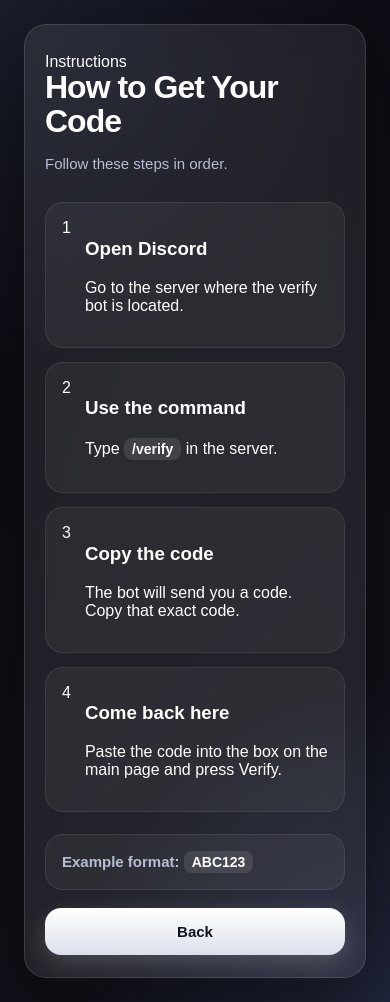
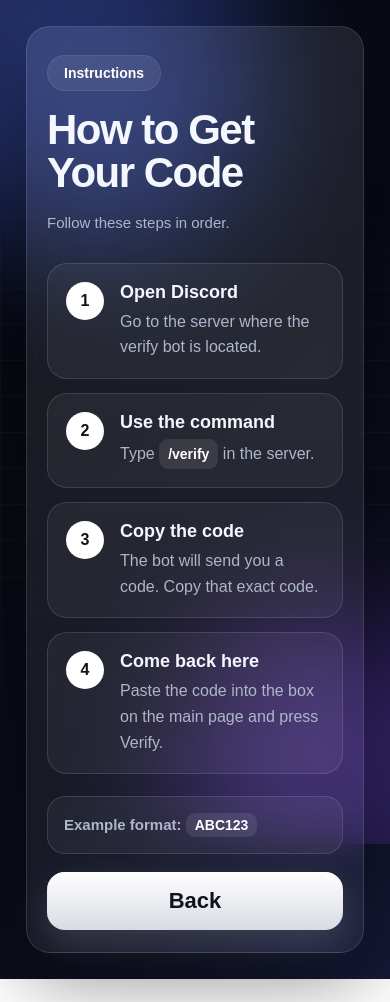
Before and after one commit to rayf24241-a11y/Raysverification, a website: page how.html in a window 390 px wide. After the commit the page ends 979 px from the top, so only its background shows below. Drawn offline with Linux system fonts and the light colour scheme.

Commit message:
Update style.css

```diff
--- a/style.css
+++ b/style.css
@@ -3,41 +3,88 @@
 }
 
 :root {
-  --bg-1: #0b0b12;
-  --bg-2: #12131b;
-  --card: rgba(255, 255, 255, 0.08);
-  --card-border: rgba(255, 255, 255, 0.12);
-  --text-main: #ffffff;
-  --text-soft: #b8bfd3;
-  --white: #ffffff;
-  --shadow: 0 20px 60px rgba(0, 0, 0, 0.45);
+  --bg-1: #06070d;
+  --bg-2: #0d1020;
+  --panel: rgba(255, 255, 255, 0.08);
+  --panel-2: rgba(255, 255, 255, 0.05);
+  --border: rgba(255, 255, 255, 0.12);
+  --border-strong: rgba(255, 255, 255, 0.2);
+  --text: #f5f7ff;
+  --soft: #aeb6ca;
+  --danger: #ff8d8d;
+  --success: #4dff9a;
+  --button-text: #11131a;
+  --shadow: 0 25px 80px rgba(0, 0, 0, 0.45);
 }
 
-html, body {
+html,
+body {
   margin: 0;
   min-height: 100%;
   font-family: Arial, sans-serif;
-  color: var(--text-main);
+  color: var(--text);
   background:
-    radial-gradient(circle at top left, #1a1d2b 0%, transparent 35%),
-    radial-gradient(circle at bottom right, #20253a 0%, transparent 30%),
+    radial-gradient(circle at top left, #1a2042 0%, transparent 30%),
+    radial-gradient(circle at bottom right, #151937 0%, transparent 35%),
     linear-gradient(135deg, var(--bg-1), var(--bg-2));
 }
 
 body {
+  overflow-x: hidden;
   position: relative;
-  overflow-x: hidden;
 }
 
-.background-glow {
+.bg {
   position: fixed;
   inset: 0;
+  overflow: hidden;
   pointer-events: none;
-  background:
-    radial-gradient(circle at 20% 20%, rgba(255,255,255,0.05), transparent 22%),
-    radial-gradient(circle at 80% 30%, rgba(255,255,255,0.04), transparent 18%),
-    radial-gradient(circle at 50% 85%, rgba(255,255,255,0.03), transparent 22%);
-  filter: blur(10px);
+}
+
+.orb {
+  position: absolute;
+  border-radius: 50%;
+  filter: blur(70px);
+  opacity: 0.35;
+  animation: floatOrb 10s ease-in-out infinite;
+}
+
+.orb-1 {
+  width: 320px;
+  height: 320px;
+  background: #4d74ff;
+  top: -80px;
+  left: -60px;
+}
+
+.orb-2 {
+  width: 280px;
+  height: 280px;
+  background: #8d4dff;
+  right: -70px;
+  bottom: -40px;
+  animation-delay: -4s;
+}
+
+.grid {
+  position: absolute;
+  inset: 0;
+  background-image:
+    linear-gradient(rgba(255,255,255,0.035) 1px, transparent 1px),
+    linear-gradient(90deg, rgba(255,255,255,0.035) 1px, transparent 1px);
+  background-size: 36px 36px;
+  mask-image: radial-gradient(circle at center, black 35%, transparent 85%);
+}
+
+.noise {
+  position: absolute;
+  inset: 0;
+  opacity: 0.03;
+  background-image:
+    radial-gradient(circle at 20% 20%, #fff 0.7px, transparent 0.8px),
+    radial-gradient(circle at 80% 40%, #fff 0.7px, transparent 0.8px),
+    radial-gradient(circle at 50% 80%, #fff 0.7px, transparent 0.8px);
+  background-size: 120px 120px;
 }
 
 .page {
@@ -45,25 +92,268 @@
   display: flex;
   align-items: center;
   justify-content: center;
-  padding: 24px;
+  padding: 26px;
+  position: relative;
+  z-index: 1;
 }
 
 .card {
   width: 100%;
-  max-width: 540px;
-  padding: 34px 30px 28px;
-  border-radius: 26px;
-  background: var(--card);
-  border: 1px solid var(--card-border);
+  max-width: 620px;
+  padding: 36px 30px 28px;
+  border-radius: 30px;
+  background: linear-gradient(180deg, rgba(255,255,255,0.09), rgba(255,255,255,0.05));
+  border: 1px solid var(--border);
+  backdrop-filter: blur(18px);
   box-shadow: var(--shadow);
-  backdrop-filter: blur(18px);
   text-align: center;
   animation: riseIn 0.45s ease;
 }
 
 .how-card {
-  max-width: 720px;
+  max-width: 780px;
   text-align: left;
+}
+
+.badge {
+  display: inline-flex;
+  align-items: center;
+  justify-content: center;
+  margin-bottom: 18px;
+  padding: 9px 16px;
+  border-radius: 999px;
+  background: rgba(255,255,255,0.08);
+  border: 1px solid rgba(255,255,255,0.08);
+  color: #ffffff;
+  font-size: 14px;
+  font-weight: 700;
+}
+
+h1 {
+  margin: 0;
+  font-size: 62px;
+  line-height: 1.02;
+  letter-spacing: -2px;
+}
+
+.subtext {
+  margin: 16px 0 28px;
+  color: var(--soft);
+  font-size: 17px;
+  line-height: 1.6;
+}
+
+.input-wrap {
+  margin-bottom: 16px;
+}
+
+input {
+  width: 100%;
+  padding: 19px 20px;
+  border-radius: 20px;
+  border: 1px solid var(--border);
+  background: rgba(255,255,255,0.07);
+  color: var(--text);
+  outline: none;
+  font-size: 20px;
+  transition: 0.22s ease;
+  box-shadow: inset 0 1px 0 rgba(255,255,255,0.03);
+}
+
+input::placeholder {
+  color: #98a3bd;
+}
+
+input:focus {
+  border-color: var(--border-strong);
+  background: rgba(255,255,255,0.09);
+  transform: translateY(-1px);
+  box-shadow:
+    0 0 0 4px rgba(255,255,255,0.06),
+    inset 0 1px 0 rgba(255,255,255,0.06);
+}
+
+.main-btn {
+  width: 100%;
+  min-height: 64px;
+  padding: 16px 20px;
+  border: none;
+  border-radius: 20px;
+  background: linear-gradient(180deg, #ffffff, #d9dbe4);
+  color: var(--button-text);
+  font-size: 27px;
+  font-weight: 800;
+  cursor: pointer;
+  transition: 0.22s ease;
+  box-shadow:
+    0 14px 35px rgba(255,255,255,0.14),
+    inset 0 1px 0 rgba(255,255,255,0.7);
+  position: relative;
+  overflow: hidden;
+}
+
+.main-btn:hover {
+  transform: translateY(-2px) scale(1.01);
+  box-shadow:
+    0 18px 42px rgba(255,255,255,0.18),
+    inset 0 1px 0 rgba(255,255,255,0.78);
+}
+
+.main-btn:active {
+  transform: translateY(0) scale(0.995);
+}
+
+.main-btn.loading {
+  cursor: wait;
+  opacity: 0.94;
+}
+
+.btn-loader {
+  width: 22px;
+  height: 22px;
+  border: 3px solid rgba(17, 19, 26, 0.25);
+  border-top-color: rgba(17, 19, 26, 1);
+  border-radius: 50%;
+  display: inline-block;
+  animation: spin 0.8s linear infinite;
+  vertical-align: middle;
+}
+
+.result {
+  min-height: 30px;
+  margin: 18px 0 12px;
+  font-size: 16px;
+  font-weight: 700;
+  transition: 0.2s ease;
+}
+
+.result.success {
+  color: var(--success);
+  text-shadow: 0 0 14px rgba(77, 255, 154, 0.2);
+}
+
+.result.error {
+  color: var(--danger);
+}
+
+.success-box {
+  display: flex;
+  align-items: center;
+  gap: 14px;
+  margin: 12px 0 16px;
+  padding: 16px 18px;
+  border-radius: 18px;
+  background: rgba(77, 255, 154, 0.08);
+  border: 1px solid rgba(77, 255, 154, 0.18);
+  animation: fadeIn 0.35s ease;
+  text-align: left;
+}
+
+.success-icon {
+  width: 42px;
+  height: 42px;
+  border-radius: 50%;
+  background: rgba(77, 255, 154, 0.16);
+  color: var(--success);
+  display: flex;
+  align-items: center;
+  justify-content: center;
+  font-size: 26px;
+  font-weight: 900;
+  flex-shrink: 0;
+}
+
+.success-title {
+  color: var(--success);
+  font-size: 18px;
+  font-weight: 800;
+}
+
+.success-subtitle {
+  color: #c8d5cb;
+  font-size: 14px;
+  margin-top: 2px;
+}
+
+.how-btn {
+  background: #ffffff;
+  color: #12131a;
+  border: none;
+  border-radius: 999px;
+  padding: 10px 16px;
+  font-size: 14px;
+  font-weight: 800;
+  cursor: pointer;
+  transition: 0.2s ease;
+  box-shadow: 0 10px 24px rgba(255,255,255,0.12);
+}
+
+.how-btn:hover {
+  transform: translateY(-1px);
+  box-shadow: 0 14px 28px rgba(255,255,255,0.16);
+}
+
+.steps {
+  display: grid;
+  gap: 14px;
+  margin: 28px 0 22px;
+}
+
+.step {
+  display: flex;
+  gap: 16px;
+  padding: 18px;
+  border-radius: 20px;
+  background: var(--panel-2);
+  border: 1px solid var(--border);
+}
+
+.step-num {
+  width: 38px;
+  height: 38px;
+  border-radius: 50%;
+  flex-shrink: 0;
+  background: #ffffff;
+  color: #11131a;
+  display: flex;
+  align-items: center;
+  justify-content: center;
+  font-weight: 900;
+}
+
+.step-content h3 {
+  margin: 0 0 6px;
+  font-size: 18px;
+}
+
+.step-content p {
+  margin: 0;
+  color: var(--soft);
+  line-height: 1.6;
+}
+
+.inline-code {
+  display: inline-block;
+  padding: 4px 9px;
+  border-radius: 9px;
+  background: rgba(255,255,255,0.09);
+  color: #fff;
+  font-weight: 800;
+  font-size: 14px;
+}
+
+.example-box {
+  margin-bottom: 18px;
+  padding: 16px;
+  border-radius: 18px;
+  background: var(--panel-2);
+  border: 1px solid var(--border);
+  color: var(--soft);
+  font-size: 15px;
+}
+
+.hidden {
+  display: none !important;
 }
 
 @keyframes riseIn {
@@ -77,183 +367,56 @@
   }
 }
 
-.top-badge {
-  display: inline-block;
-  padding: 8px 14px;
-  margin-bottom: 18px;
-  border-radius: 999px;
-  background: rgba(255, 255, 255, 0.08);
-  color: #f5f5f5;
-  font-size: 13px;
-  letter-spacing: 0.4px;
+@keyframes fadeIn {
+  from {
+    opacity: 0;
+    transform: translateY(6px);
+  }
+  to {
+    opacity: 1;
+    transform: translateY(0);
+  }
 }
 
-h1 {
-  margin: 0;
-  font-size: 42px;
-  line-height: 1.05;
-  letter-spacing: -1px;
+@keyframes spin {
+  to {
+    transform: rotate(360deg);
+  }
 }
 
-.subtext {
-  margin: 14px 0 26px;
-  color: var(--text-soft);
-  font-size: 16px;
-  line-height: 1.6;
+@keyframes floatOrb {
+  0%, 100% {
+    transform: translateY(0px) translateX(0px);
+  }
+  50% {
+    transform: translateY(18px) translateX(10px);
+  }
 }
 
-.input-wrap {
-  margin-bottom: 14px;
-}
-
-input {
-  width: 100%;
-  padding: 16px 18px;
-  border-radius: 16px;
-  border: 1px solid rgba(255,255,255,0.12);
-  outline: none;
-  background: rgba(255,255,255,0.06);
-  color: white;
-  font-size: 16px;
-  transition: 0.2s ease;
-}
-
-input::placeholder {
-  color: #9ea7bf;
-}
-
-input:focus {
-  border-color: rgba(255,255,255,0.35);
-  background: rgba(255,255,255,0.09);
-  transform: translateY(-1px);
-}
-
-.main-btn,
-.back-btn {
-  width: 100%;
-  padding: 15px 18px;
-  border: none;
-  border-radius: 16px;
-  background: linear-gradient(180deg, #ffffff, #dcdfea);
-  color: #11131a;
-  font-size: 16px;
-  font-weight: 700;
-  cursor: pointer;
-  transition: 0.2s ease;
-  box-shadow: 0 8px 25px rgba(255,255,255,0.18);
-}
-
-.main-btn:hover,
-.back-btn:hover {
-  transform: translateY(-2px);
-  box-shadow: 0 14px 30px rgba(255,255,255,0.2);
-}
-
-.main-btn:active,
-.back-btn:active,
-.how-btn:active {
-  transform: translateY(0);
-}
-
-.result {
-  min-height: 24px;
-  margin: 16px 0 10px;
-  font-size: 15px;
-  color: var(--text-soft);
-}
-
-.how-btn {
-  background: #ffffff;
-  color: #11131a;
-  border: none;
-  border-radius: 999px;
-  padding: 8px 14px;
-  font-size: 12px;
-  font-weight: 700;
-  cursor: pointer;
-  transition: 0.2s ease;
-  box-shadow: 0 8px 18px rgba(255,255,255,0.12);
-}
-
-.how-btn:hover {
-  transform: translateY(-1px);
-  box-shadow: 0 12px 22px rgba(255,255,255,0.16);
-}
-
-.steps {
-  display: grid;
-  gap: 14px;
-  margin: 26px 0 22px;
-}
-
-.step {
-  display: flex;
-  align-items: flex-start;
-  gap: 14px;
-  padding: 16px;
-  border-radius: 18px;
-  background: rgba(255,255,255,0.05);
-  border: 1px solid rgba(255,255,255,0.08);
-}
-
-.step-number {
-  min-width: 34px;
-  height: 34px;
-  border-radius: 50%;
-  background: #ffffff;
-  color: #12141c;
-  display: flex;
-  align-items: center;
-  justify-content: center;
-  font-weight: 700;
-  font-size: 14px;
-}
-
-.step-text {
-  color: var(--text-main);
-  font-size: 16px;
-  line-height: 1.5;
-  padding-top: 4px;
-}
-
-.inline-code {
-  display: inline-block;
-  padding: 3px 8px;
-  border-radius: 8px;
-  background: rgba(255,255,255,0.1);
-  color: #ffffff;
-  font-weight: 700;
-  font-size: 14px;
-}
-
-.example-box {
-  margin-bottom: 18px;
-  padding: 16px;
-  border-radius: 18px;
-  background: rgba(255,255,255,0.05);
-  border: 1px solid rgba(255,255,255,0.08);
-  color: var(--text-soft);
-  font-size: 15px;
-}
-
-@media (max-width: 640px) {
+@media (max-width: 760px) {
   .card {
     padding: 28px 20px 22px;
-    border-radius: 22px;
+    border-radius: 24px;
   }
 
   h1 {
-    font-size: 32px;
+    font-size: 42px;
+    letter-spacing: -1.5px;
   }
 
-  .subtext,
-  .step-text {
+  .subtext {
     font-size: 15px;
   }
 
-  input,
-  .main-btn,
-  .back-btn {
-    font-size: 15px;
+  input {
+    font-size: 18px;
+    padding: 17px 16px;
+    border-radius: 18px;
+  }
+
+  .main-btn {
+    font-size: 22px;
+    min-height: 58px;
+    border-radius: 18px;
   }
 }
```
